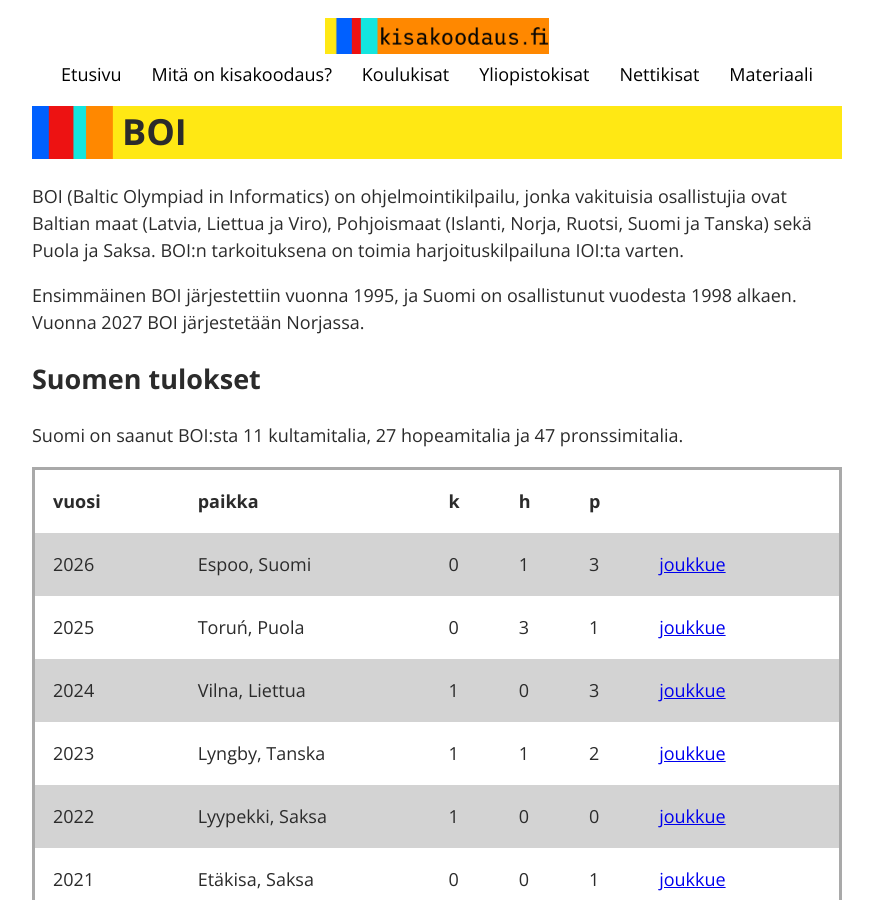
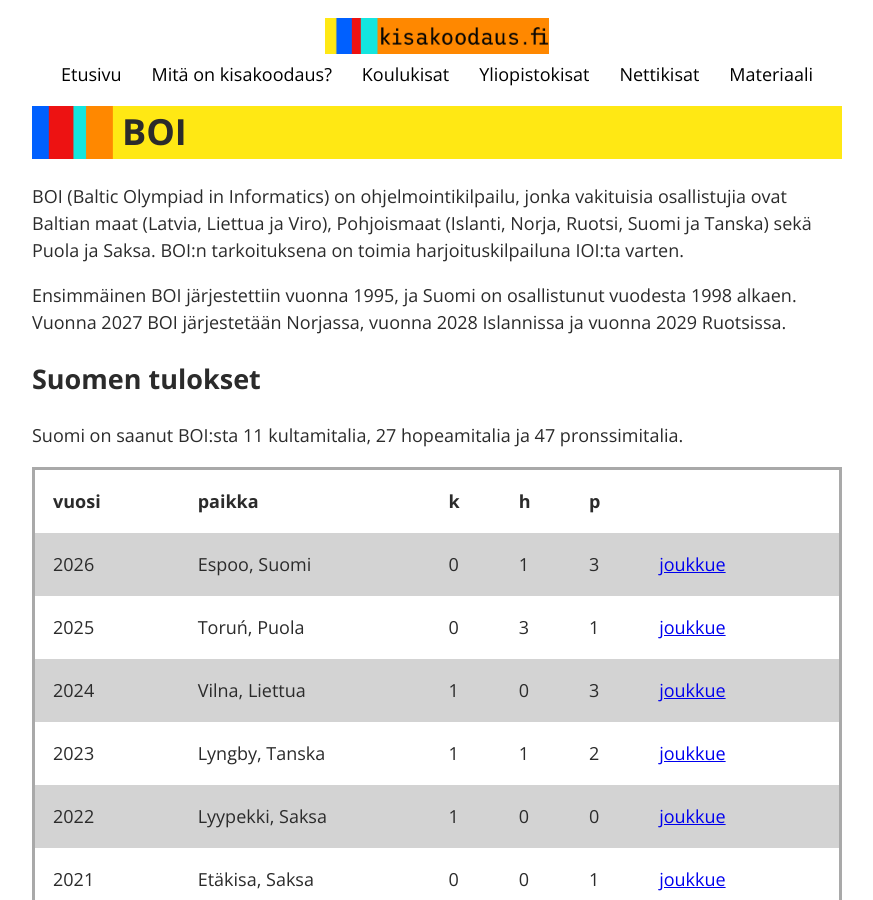
Before and after one commit to kisakoodaus/kisakoodaus.fi, a Jekyll site: the page built from boi.html, in a window 1280 px wide and 900 px high. Shown: the whole window, without its empty margins (203-1076 px from the left). Built offline with Jekyll 4.4.1, drawn with Linux system fonts in a browser that asks for light colours.

Commit message:
Lisää BOI-järjestäjiä

```diff
--- a/boi.html
+++ b/boi.html
@@ -10,7 +10,8 @@ BOI:n tarkoituksena on toimia harjoituskilpailuna IOI:ta varten.</p>
 
 <p>Ensimmäinen BOI järjestettiin vuonna 1995,
 ja Suomi on osallistunut vuodesta 1998 alkaen.
-Vuonna 2027 BOI järjestetään Norjassa.</p>
+Vuonna 2027 BOI järjestetään Norjassa,
+vuonna 2028 Islannissa ja vuonna 2029 Ruotsissa.</p>
 
 <h2>Suomen tulokset</h2>
 
```
